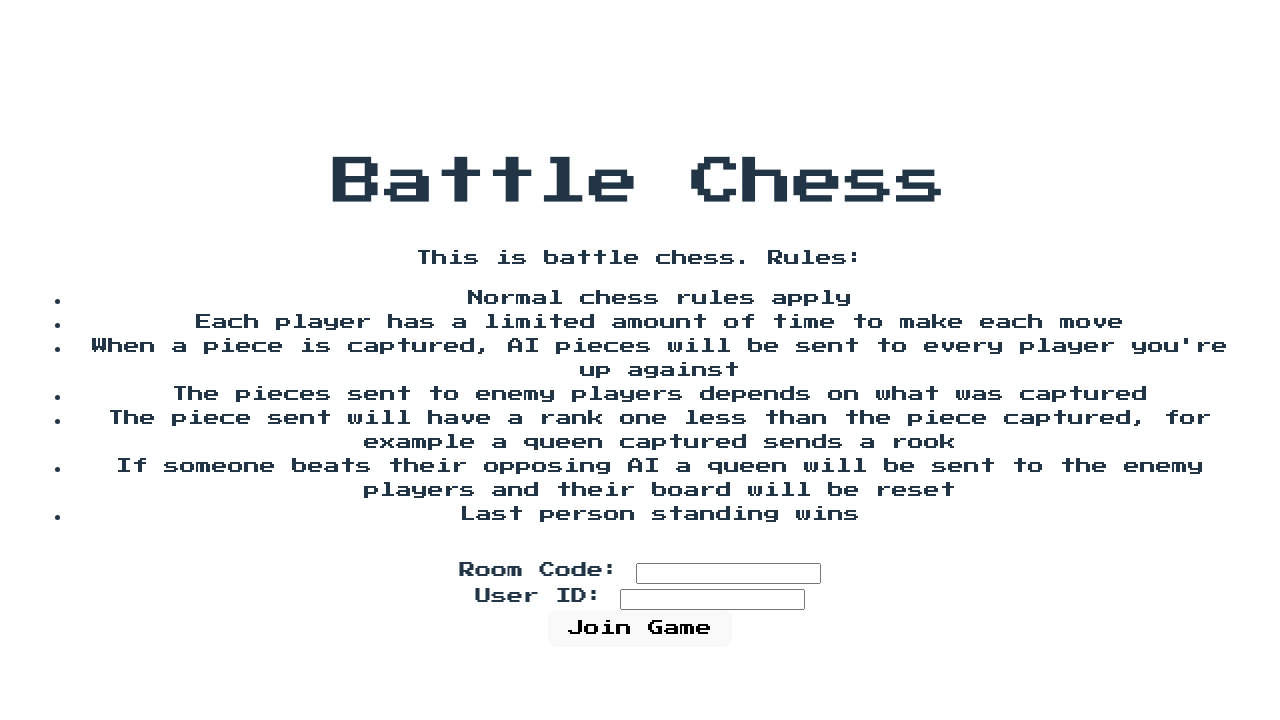
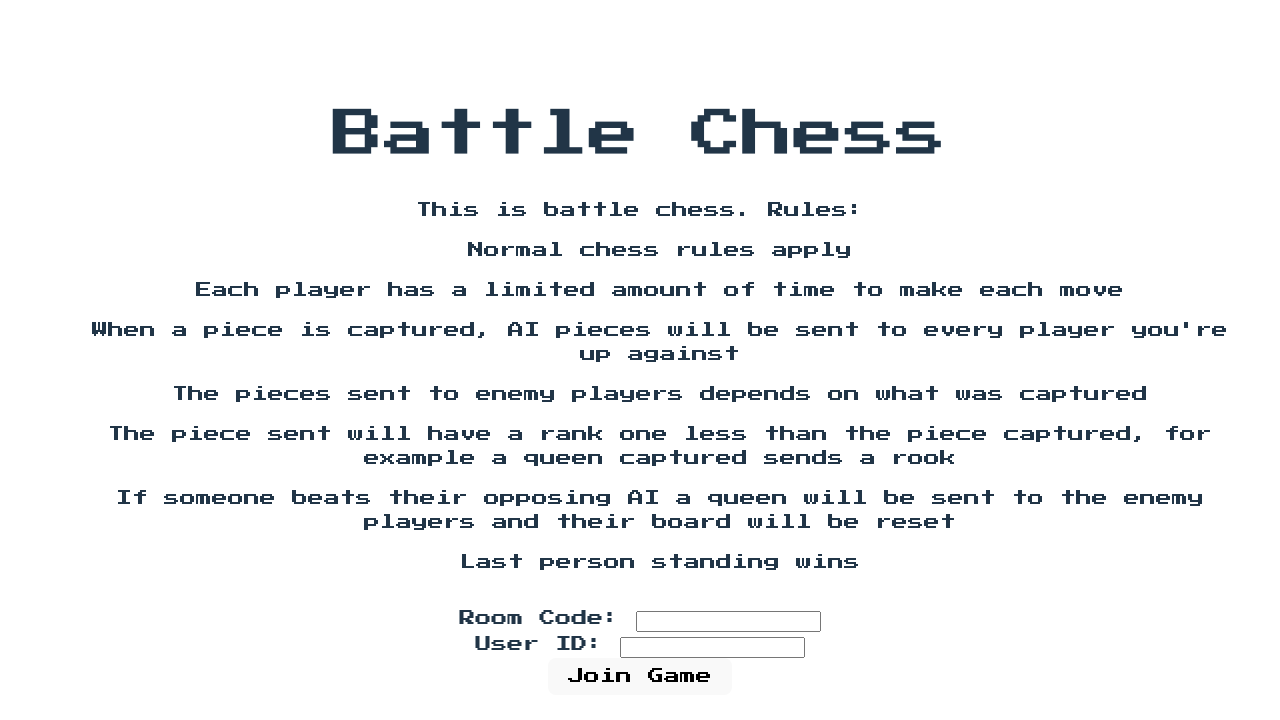
Before and after one commit to JBreidfjord/battle-chess, a React (Vite) app: page / in a window 1280 px wide. Shown: the top 720 px of the page. Built offline with nearby package versions, Linux system fonts and the light colour scheme.

Commit message:
updated li elements to p

```diff
--- a/src/App.tsx
+++ b/src/App.tsx
@@ -23,21 +23,21 @@ function App() {
           <h1>Battle Chess</h1>
           <p>This is battle chess. Rules:</p>
           <ul>
-            <li>Normal chess rules apply</li>
-            <li>Each player has a limited amount of time to make each move</li>
-            <li>
+            <p>Normal chess rules apply</p>
+            <p>Each player has a limited amount of time to make each move</p>
+            <p>
               When a piece is captured, AI pieces will be sent to every player you're up against
-            </li>
-            <li>The pieces sent to enemy players depends on what was captured</li>
-            <li>
+            </p>
+            <p>The pieces sent to enemy players depends on what was captured</p>
+            <p>
               The piece sent will have a rank one less than the piece captured, for example a queen
               captured sends a rook
-            </li>
-            <li>
+            </p>
+            <p>
               If someone beats their opposing AI a queen will be sent to the enemy players and their
               board will be reset
-            </li>
-            <li>Last person standing wins</li>
+            </p>
+            <p>Last person standing wins</p>
           </ul>
           <div className="room-form">
             <label>
```
